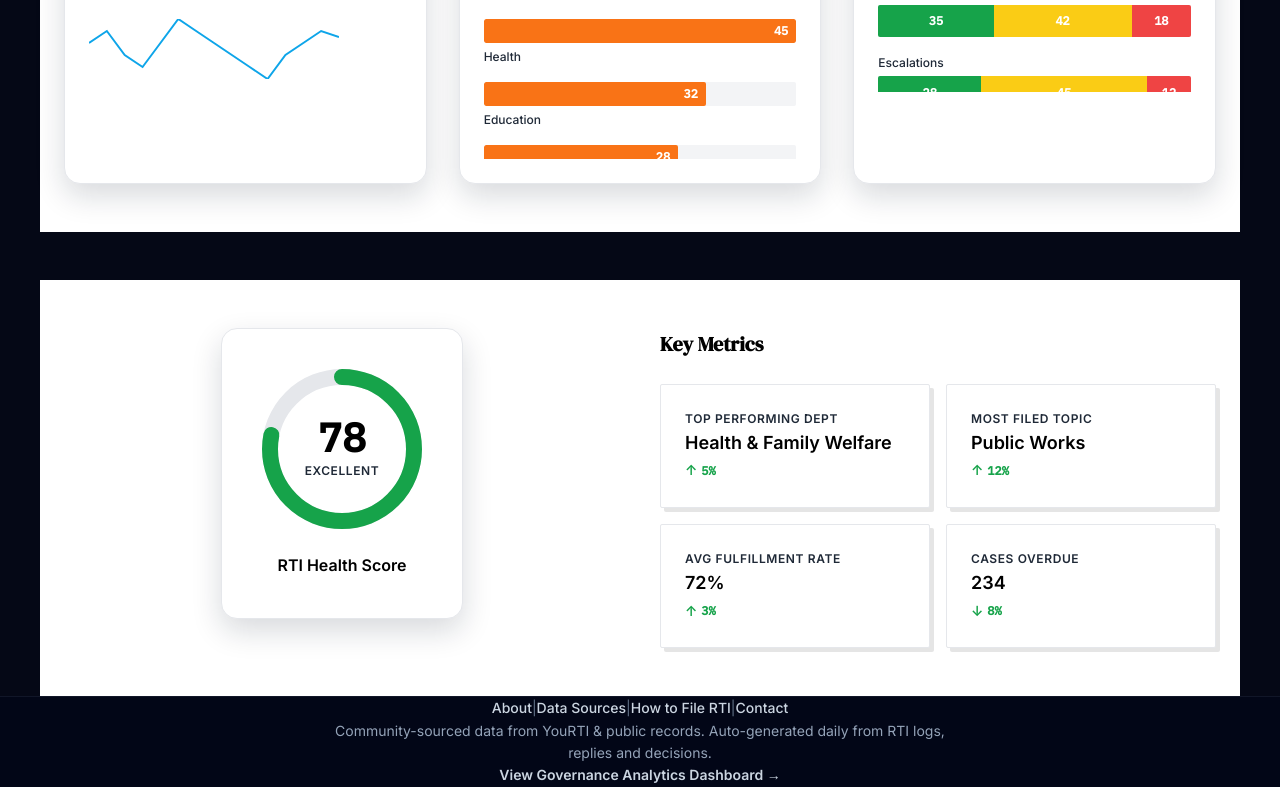
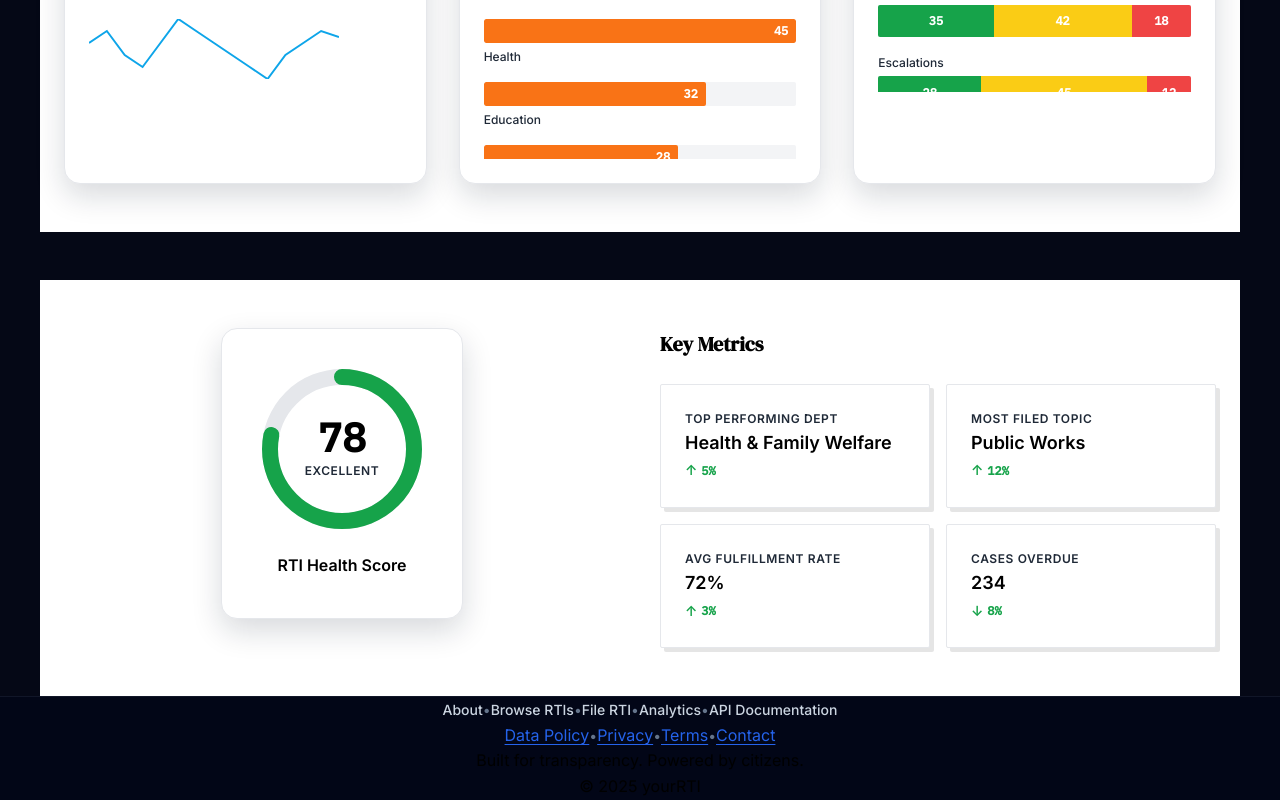
Before and after one commit to Yugantar-NGO/youRTI-UI, a Next.js app: page / in a window 1280 px wide. Shown: the part 3953-4753 px from the top of the page. Built offline with nearby package versions, Linux system fonts and the light colour scheme.

Commit message:
refactor(footer): restructure with spaced layout and new links

```diff
--- a/src/components/features/landing/organisms/FooterSection.tsx
+++ b/src/components/features/landing/organisms/FooterSection.tsx
@@ -16,26 +16,38 @@ export function FooterSection({ className = '' }: FooterSectionProps) {
   return (
     <footer className={`${styles.footerSection} ${className}`}>
       <div className={styles.container}>
-        <div className={styles.links}>
+        {/* Primary Links */}
+        <div className={styles.primaryLinks}>
           <a href="/about" className={styles.link}>About</a>
-          <span className={styles.separator}>|</span>
-          <a href="/data-sources" className={styles.link}>Data Sources</a>
-          <span className={styles.separator}>|</span>
-          <a href="/how-to-file" className={styles.link}>How to File RTI</a>
-          <span className={styles.separator}>|</span>
-          <a href="/contact" className={styles.link}>Contact</a>
+          <span className={styles.separator}>•</span>
+          <a href="/browse" className={styles.link}>Browse RTIs</a>
+          <span className={styles.separator}>•</span>
+          <a href="/file-rti" className={styles.link}>File RTI</a>
+          <span className={styles.separator}>•</span>
+          <a href="/analytics" className={styles.link}>Analytics</a>
+          <span className={styles.separator}>•</span>
+          <a href="/api" className={styles.link}>API Documentation</a>
         </div>
 
-        <div className={styles.attribution}>
-          <p className={styles.text}>
-            Community-sourced data from YouRTI & public records.
-            Auto-generated daily from RTI logs, replies and decisions.
-          </p>
-          <p className={styles.text}>
-            <a href="/governance" className={styles.dashboardLink}>
-              View Governance Analytics Dashboard →
-            </a>
-          </p>
+        {/* Secondary Links */}
+        <div className={styles.secondaryLinks}>
+          <a href="/data-policy" className={styles.secondaryLink}>Data Policy</a>
+          <span className={styles.separator}>•</span>
+          <a href="/privacy" className={styles.secondaryLink}>Privacy</a>
+          <span className={styles.separator}>•</span>
+          <a href="/terms" className={styles.secondaryLink}>Terms</a>
+          <span className={styles.separator}>•</span>
+          <a href="/contact" className={styles.secondaryLink}>Contact</a>
+        </div>
+
+        {/* Tagline */}
+        <div className={styles.tagline}>
+          Built for transparency. Powered by citizens.
+        </div>
+
+        {/* Copyright */}
+        <div className={styles.copyright}>
+          © 2025 yourRTI
         </div>
       </div>
     </footer>
```
